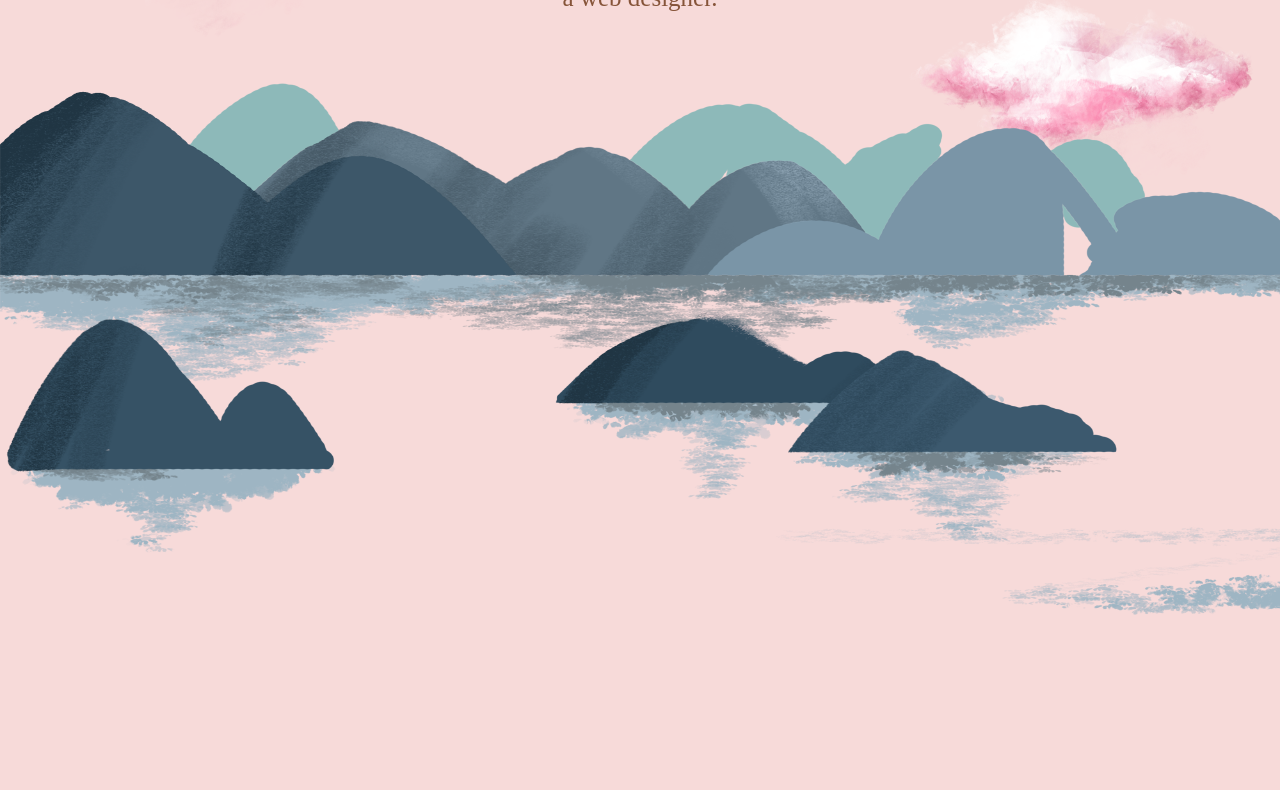
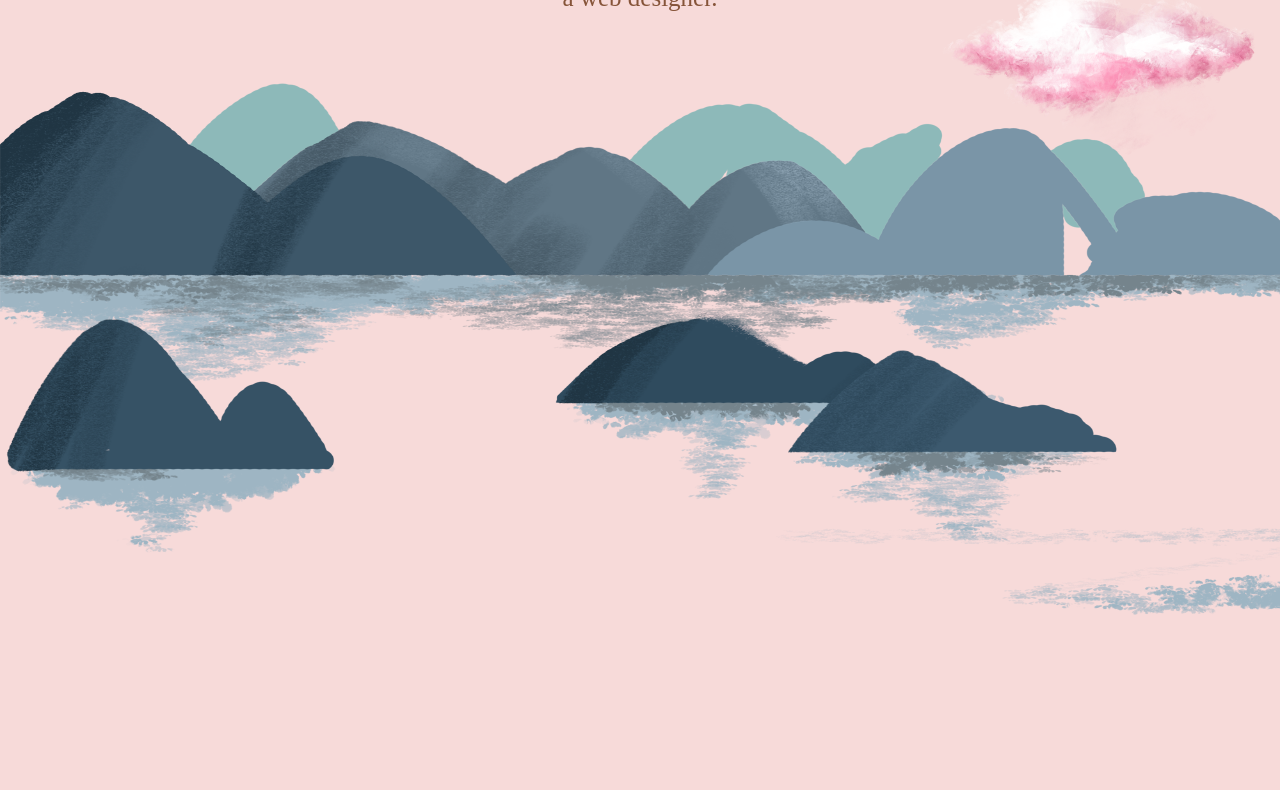
Before and after one commit to avneetayzz/mysite, a plain HTML site: page index.html in a window 1280 px wide. Shown: the part 333-1123 px from the top of the page. Drawn offline with Linux system fonts and the light colour scheme.

Commit message:
Update styles.css

```diff
--- a/styles.css
+++ b/styles.css
@@ -20,8 +20,8 @@ p {
 }
 
 .cloud {
-  height: 50%;
-  width: 30%;
+  height: 350px;
+  width: 350px;
 }
 
 .top {
```
